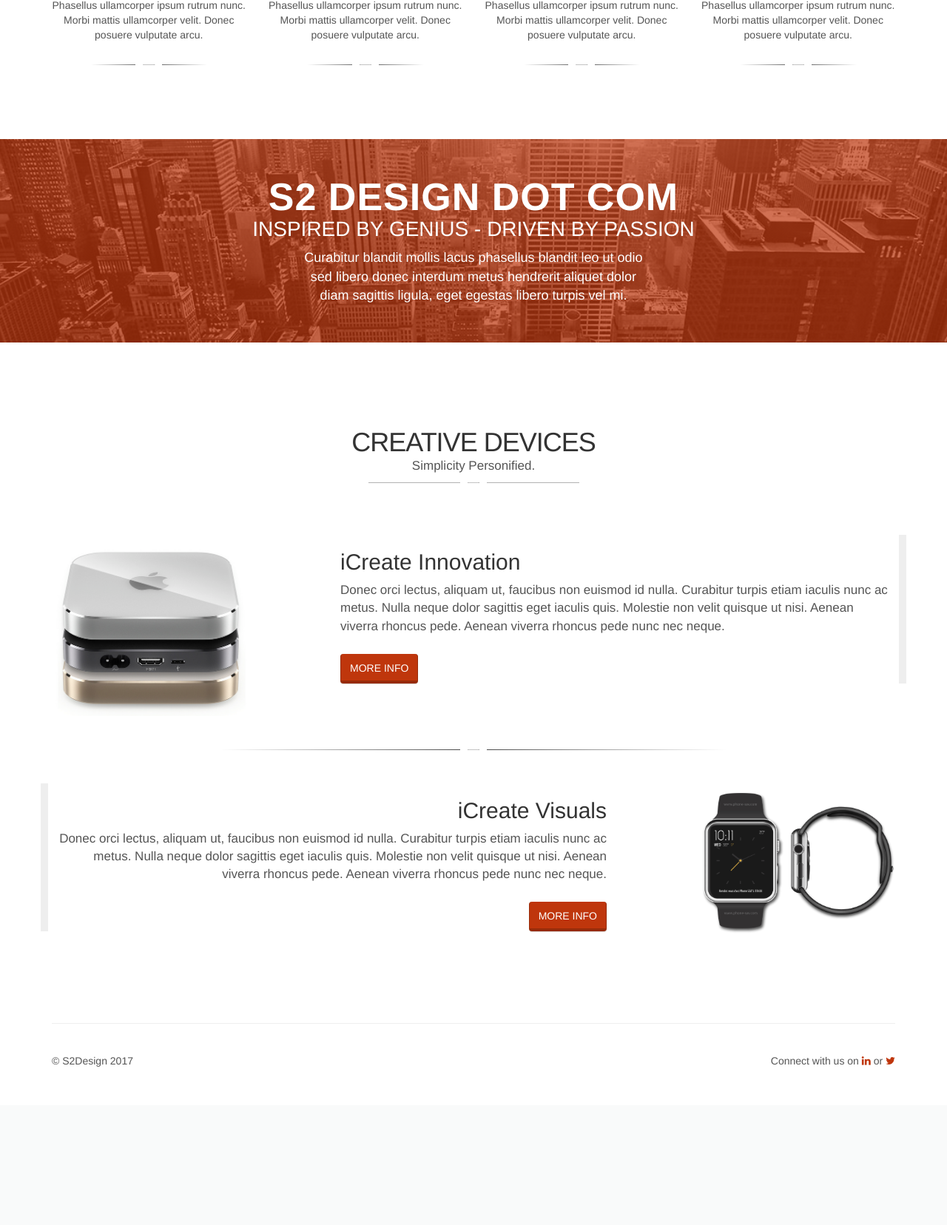
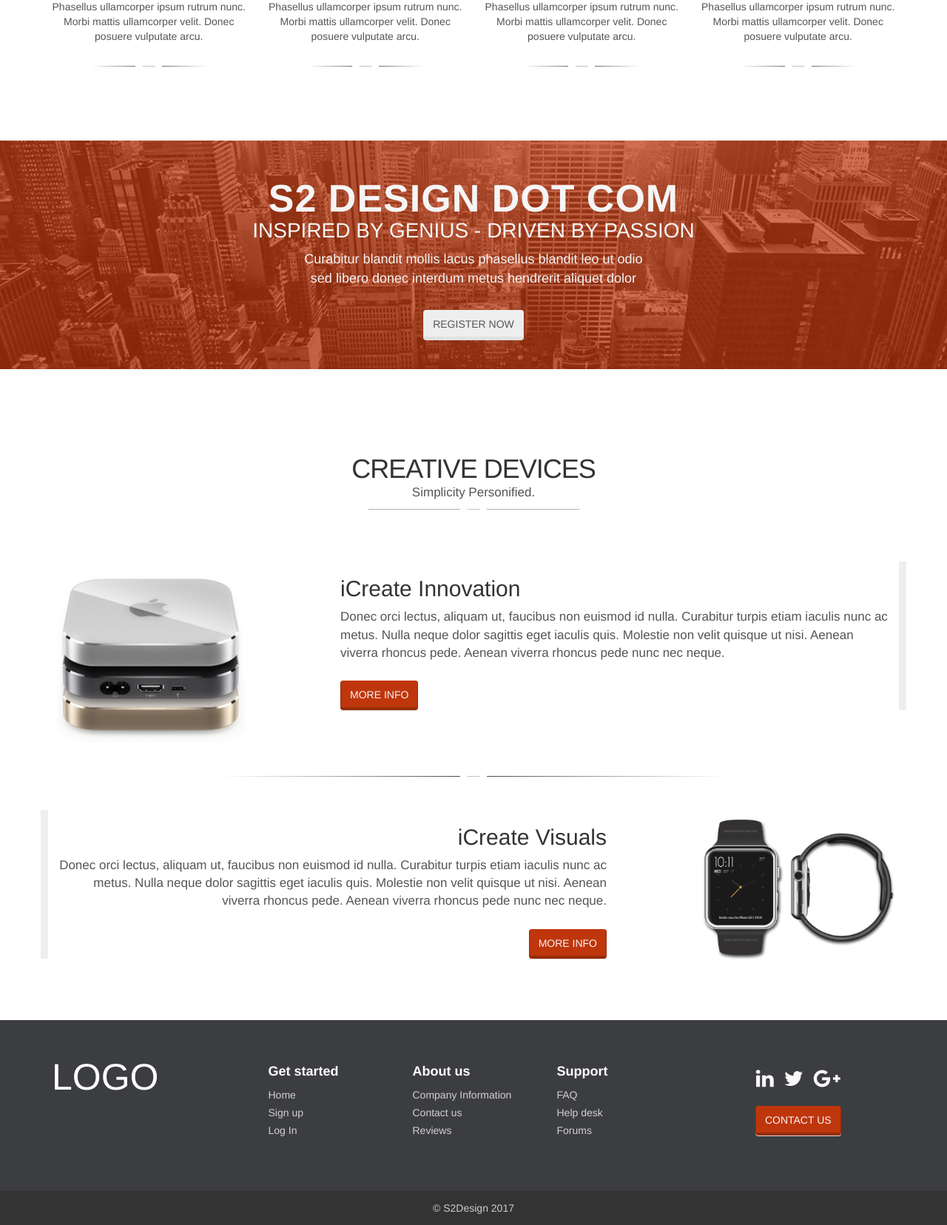
Before and after one commit to steveshead/django-base-webapp, a Django app: template src/templates/home.html in a window 1280 px wide. Shown: the part 1269-2925 px from the top of the page at 74% size. Before the commit the page ends 2711 px from the top, so only its background shows below. Run offline with Django 3.2, Linux system fonts and the light colour scheme; the template is opened without the code that fills it, so the values that code supplies are empty; some libraries are stand-ins or nearby versions.

Commit message:
updated design

```diff
--- a/src/static/site/css/main.css
+++ b/src/static/site/css/main.css
@@ -26,6 +26,10 @@ a:hover {
 .btn {
   font-weight: 300;
   font-size: 14px;
+  background-image: none;
+  -webkit-box-shadow: 0px 1px 0px #ddd;
+  -moz-box-shadow: 0px 1px 0px #ddd;
+  box-shadow: 0px 1px 0px #ddd;
 }
 
 .btn-deep-orange {
@@ -36,7 +40,7 @@ a:hover {
   -o-transition: all ease-in-out 0.3s;
   -ms-transition: all ease-in-out 0.3s;
   transition: all ease-in-out 0.3s;
-  color: #fff;
+  color: #f5f5f5;
 }
 .btn-deep-orange:hover,
 .btn-deep-orange:focus,
@@ -44,7 +48,7 @@ a:hover {
 .btn-deep-orange.active {
   background-color: #a72f0a;
   border-color: #8f2809;
-  color: #fff;
+  color: #f5f5f5;
 }
 .btn-deep-orange.disabled:hover,
 .btn-deep-orange.disabled:focus,
@@ -107,7 +111,7 @@ body>.navbar-transparent {
 }
 
 .navbar-transparent .navbar-brand {
-    color: #fff;
+    color: #f5f5f5;
 }
 
 .navbar-brand span {
@@ -125,12 +129,12 @@ body>.navbar-transparent {
 
 .navbar-transparent .navbar-nav > li > a,
 .navbar-transparent .navbar-nav > li > a:active {
-  color: #fff;
+  color: #f5f5f5;
 }
 
 .navbar-transparent .navbar-nav > .active > a {
     background-color: transparent;
-    color: #fff;
+    color: #f5f5f5;
 }
 
 .navbar-transparent .navbar-nav > .active > a:hover {
@@ -147,7 +151,7 @@ body>.navbar-transparent {
 }
 
 .navbar-nav>.btn{
-    margin-top: 5px;
+    margin-top: 10px;
     margin-right: 1.7em;
 }
 
@@ -176,13 +180,6 @@ body>.navbar-transparent {
 
 .nav > li > a > img {
     padding-right: 5px;
-}
-
-.btn {
-    background-image: none;
-    -webkit-box-shadow: 0px 1px 0px #ddd;
-    -moz-box-shadow: 0px 1px 0px #ddd;
-    box-shadow: 0px 1px 0px #ddd;
 }
 
 /* Home page styling */
@@ -261,7 +258,7 @@ body>.navbar-transparent {
     height: 440px;
     padding: 40px 20px;
     margin-bottom: 20px;
-    background-color:#FFF
+    background-color:#f5f5f5
 }
 
 #map-container {
@@ -408,6 +405,7 @@ a.btn-outline {
     -ms-transform: scale(0);
     transform: scale(0);
     margin-top: -20px;
+    border-bottom-width: 3px !important;
 }
 
 .process-inner a {
@@ -510,7 +508,7 @@ section#callout {
 
 .callout h1 {
   font-size: 52px;
-  color: #fff;
+  color: #f5f5f5;
   font-weight: 700;
   text-transform: uppercase;
   margin-bottom: 0;
@@ -518,7 +516,7 @@ section#callout {
 }
 
 .callout h2 {
-  color: #fff;
+  color: #f5f5f5;
   margin-top: 0;
   font-size: 28px;
   font-weight: 300;
@@ -526,7 +524,7 @@ section#callout {
 }
 
 .callout p {
-  color: #fff;
+  color: #f5f5f5;
   font-size: 18px;
   font-weight: 300 !important;
 }
@@ -550,3 +548,107 @@ section#callout {
 .devices img {
   padding-top: 10px;
 }
+
+/* footer */
+#myFooter {
+    background-color: #3c3d41;
+    color: white;
+    padding-top: 30px;
+}
+
+#myFooter .footer-copyright {
+    background-color: #333333;
+    padding-top: 3px;
+    padding-bottom: 3px;
+    text-align: center;
+}
+
+#myFooter .row {
+    margin-bottom: 60px;
+}
+
+#myFooter .navbar-brand {
+    margin-top: 45px;
+    height: 65px;
+}
+
+#myFooter .footer-copyright p {
+    margin: 10px;
+    color: #ccc;
+    font-weight: 300;
+}
+
+#myFooter ul {
+    list-style-type: none;
+    padding-left: 0;
+    line-height: 1.7;
+}
+
+#myFooter h5 {
+    font-size: 18px;
+    color: white;
+    font-weight: bold;
+    margin-top: 30px;
+}
+
+#myFooter h2 a{
+    font-size: 50px;
+    text-align: center;
+    color: #fff;
+}
+
+#myFooter a {
+    color: #d2d1d1;
+    text-decoration: none;
+    font-weight: 300;
+}
+
+#myFooter a:hover,
+#myFooter a:focus {
+    text-decoration: none;
+    color: white;
+}
+
+#myFooter .social-networks {
+    text-align: center;
+    padding-top: 30px;
+    padding-bottom: 16px;
+}
+
+#myFooter .social-networks a {
+    font-size: 28px;
+    color: #f9f9f9;
+    padding: 5px;
+    transition: 0.2s;
+}
+
+#myFooter .social-networks a:hover {
+    text-decoration: none;
+}
+
+#myFooter .facebook:hover {
+    color: #0077e2;
+}
+
+#myFooter .linkedin:hover {
+    color: #0077b5;
+}
+
+#myFooter .google:hover {
+    color: #ef1a1a;
+}
+
+#myFooter .twitter:hover {
+    color: #00aced;
+}
+
+#myFooter .btn {
+    display: block;
+    margin: 0 auto;
+}
+
+@media screen and (max-width: 767px) {
+    #myFooter {
+        text-align: center;
+    }
+}
--- a/src/templates/base.html
+++ b/src/templates/base.html
@@ -111,22 +111,51 @@
 
     <!-- Site footer -->
     {% block footer %}
-      <!-- Some social button for contact will do -->
-      <a name="contact"></a>
+    <footer id="myFooter">
         <div class="container">
-            <div class="footer">
             <div class="row">
-          <div class="col-lg-6">
-              <p>&copy; S2<span>Design</span> {% now 'Y' %}</p>
+                <div class="col-sm-3">
+                    <h2 class="logo"><a href="#"> LOGO </a></h2>
                 </div>
-          <div class="col-lg-6 text-right">
-            Connect with us on
-            <a href="https://www.linkedin.com/in/steveshead"><i class="fa fa-linkedin"></i></a> or
-            <a href="https://twitter.com/steveshead"><i class="fa fa-twitter"></i></a>
+                <div class="col-sm-2">
+                    <h5>Get started</h5>
+                    <ul>
+                        <li><a href="{% url 'home' %}">Home</a></li>
+                        <li><a href="{% url 'accounts:signup' %}">Sign up</a></li>
+                        <li><a href="{% url 'accounts:login' %}">Log In</a></li>
+                    </ul>
+                </div>
+                <div class="col-sm-2">
+                    <h5>About us</h5>
+                    <ul>
+                        <li><a href="#">Company Information</a></li>
+                        <li><a href="#">Contact us</a></li>
+                        <li><a href="#">Reviews</a></li>
+                    </ul>
+                </div>
+                <div class="col-sm-2">
+                    <h5>Support</h5>
+                    <ul>
+                        <li><a href="#">FAQ</a></li>
+                        <li><a href="#">Help desk</a></li>
+                        <li><a href="#">Forums</a></li>
+                    </ul>
+                </div>
+                <div class="col-sm-3">
+                    <div class="social-networks">
+                        <a href="#" class="linkedin"><i class="fa fa-linkedin"></i></a>
+                        <a href="#" class="twitter"><i class="fa fa-twitter"></i></a>
+                        <a href="#" class="google"><i class="fa fa-google-plus"></i></a>
+                    </div>
+                    <button type="button" class="btn btn-deep-orange">Contact us</button>
                 </div>
             </div>
         </div>
+        <div class="footer-copyright">
+            <p>&copy; S2<span>Design</span> {% now 'Y' %}</p>
         </div>
+    </footer>
+
     {% endblock %}
 
     <!-- Bootstrap core JavaScript
--- a/src/templates/home.html
+++ b/src/templates/home.html
@@ -11,8 +11,8 @@
 
 {% block navbar-right %}
   {% if not user.is_authenticated %}
-<a class="btn btn-default" href="{% url 'accounts:login' %}" role="button">Log in</a>
-<a class="btn btn-deep-orange" href="{% url 'accounts:signup' %}" role="button">Sign up</a>
+<a class="btn btn-sm btn-default" href="{% url 'accounts:login' %}" role="button">Log in</a>
+<a class="btn btn-sm btn-deep-orange" href="{% url 'accounts:signup' %}" role="button">Sign up</a>
   {% else %}
     {{ block.super }}
   {% endif %}
@@ -111,8 +111,8 @@
       <h1>S2 Design Dot Com</h1>
       <h2>Inspired by Genius - Driven by Passion</h2>
       <p>Curabitur blandit mollis lacus phasellus blandit leo ut odio<br>
-         sed libero donec interdum metus hendrerit aliquet dolor<br>
-         diam sagittis ligula, eget egestas libero turpis vel mi.</p>
+         sed libero donec interdum metus hendrerit aliquet dolor</p><br>
+         <a class="btn btn-default" href="#">Register Now</a>
     </div>
   </div>
 </section>
```
Also changed, not shown: docs/index.md (+1 -1 lines), src/static/site/css/main.min.css, src/static/site/img/banner-coffee.jpg (deleted), src/static/site/img/banner-creative.jpg (deleted), src/static/site/img/banner-london.jpg (deleted), src/static/site/img/banner.jpg (deleted), src/static/site/img/mask.png (deleted). Lines whose indentation alone changed are shown as unchanged.
